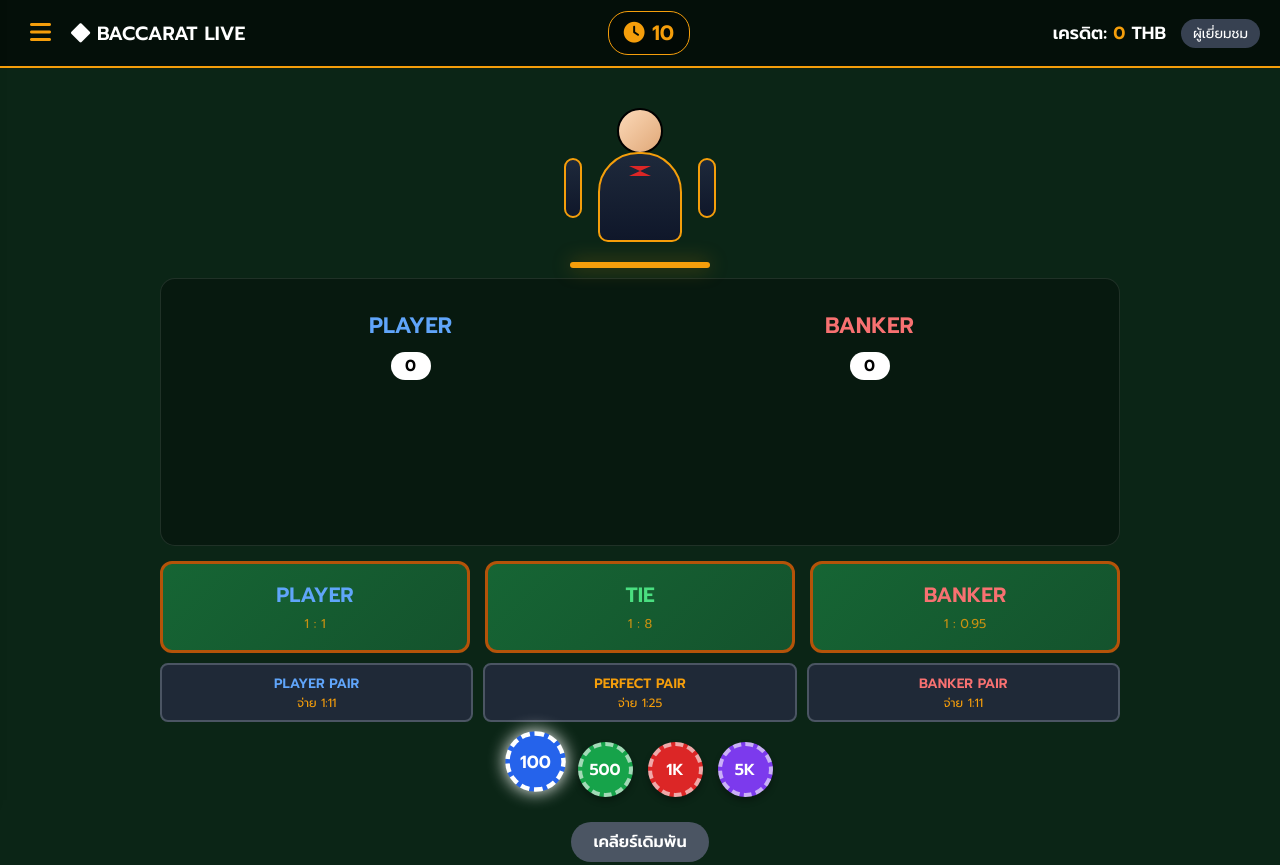
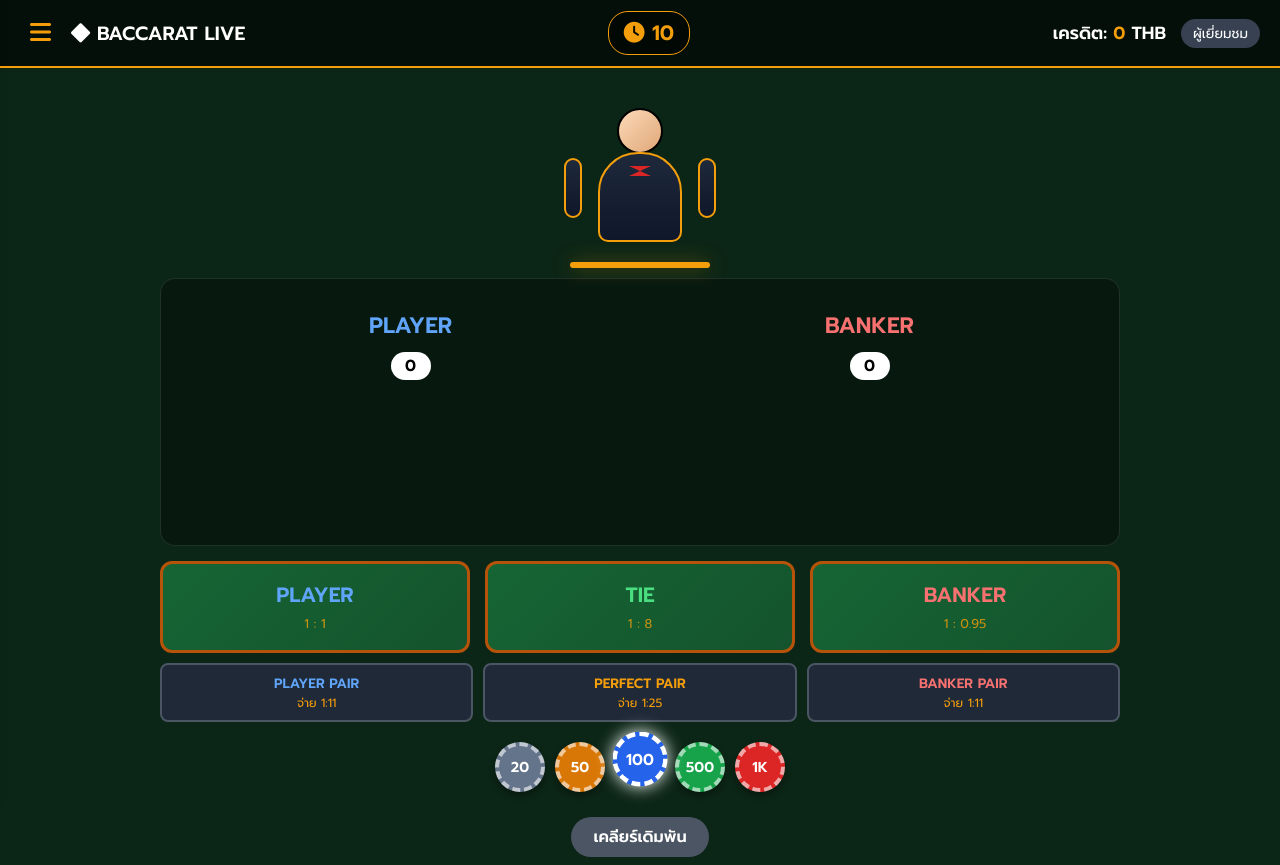
Before and after one commit to juixcx/bacaraxx, a website: page public/index.html in a window 1280 px wide. Shown: the top 865 px of the page. Drawn offline with nearby package versions, Linux system fonts and the light colour scheme.

Commit message:
Update index.html

```diff
--- a/public/index.html
+++ b/public/index.html
@@ -151,17 +151,28 @@
         .side-bets-grid.disabled .side-bet-zone { cursor: not-allowed; opacity: 0.6; }
         .side-bet-zone .odds { font-size: 0.75rem; color: var(--gold); display: block; }
 
-        /* --- Controls --- */
+        /* --- Controls / Chips --- */
         .controls { display: flex; flex-direction: column; align-items: center; gap: 15px; margin-bottom: 25px; }
-        .chip-selection { display: flex; gap: 15px; }
+        .chip-selection { display: flex; gap: 10px; flex-wrap: wrap; justify-content: center; }
         .chip-selection.disabled { pointer-events: none; opacity: 0.5; }
-        .chip { width: 55px; height: 55px; border-radius: 50%; display: flex; align-items: center; justify-content: center; font-weight: bold; cursor: pointer; border: 4px dashed rgba(255,255,255,0.6); transition: transform 0.2s; box-shadow: 0 4px 6px rgba(0,0,0,0.3); }
+
+        /* ปรับขนาดชิปให้เล็กลงเพื่อให้ใส่ได้ 5 อัน */
+        .chip {
+            width: 50px; height: 50px; border-radius: 50%;
+            display: flex; align-items: center; justify-content: center;
+            font-weight: bold; font-size: 0.9rem; cursor: pointer;
+            border: 4px dashed rgba(255,255,255,0.6); transition: transform 0.2s;
+            box-shadow: 0 4px 6px rgba(0,0,0,0.3);
+        }
         .chip:hover { transform: translateY(-5px); }
         .chip.selected-chip { transform: translateY(-8px) scale(1.1); border-color: #fff; box-shadow: 0 0 15px #fff; }
-        .chip-100 { background: #2563eb; }
-        .chip-500 { background: #16a34a; }
-        .chip-1000 { background: #dc2626; }
-        .chip-5000 { background: #7c3aed; }
+
+        /* สีของชิป */
+        .chip-20 { background: #64748b; }    /* เทา */
+        .chip-50 { background: #d97706; }    /* ส้ม */
+        .chip-100 { background: #2563eb; }   /* น้ำเงิน */
+        .chip-500 { background: #16a34a; }   /* เขียว */
+        .chip-1000 { background: #dc2626; }  /* แดง */
 
         /* --- Buttons --- */
         .btn { padding: 8px 22px; font-size: 1rem; font-weight: 600; border: none; border-radius: 20px; cursor: pointer; transition: all 0.2s; }
@@ -223,7 +234,7 @@
         .road-marker.streak.p-win { background: var(--player-blue); color: #fff; border: 2px solid var(--player-blue); }
         .road-marker.streak.b-win { background: var(--banker-red); color: #fff; border: 2px solid var(--banker-red); }
 
-        /* --- [อัปเดต] ขีดทับตัวอักษร P/B แทนการวาดเส้นทแยงมุม --- */
+        /* --- ขีดทับตัวอักษร P/B แทนการวาดเส้นทแยงมุม --- */
         .tie-line {
             position: absolute;
             width: 24px;
@@ -400,11 +411,13 @@
         </div>
 
         <div class="controls">
+            <!-- อัปเดตชิปเป็น 20, 50, 100, 500, 1000 -->
             <div class="chip-selection" id="chip-selection">
+                <div class="chip chip-20" onclick="selectChip(20, event)">20</div>
+                <div class="chip chip-50" onclick="selectChip(50, event)">50</div>
                 <div class="chip chip-100 selected-chip" onclick="selectChip(100, event)">100</div>
                 <div class="chip chip-500" onclick="selectChip(500, event)">500</div>
                 <div class="chip chip-1000" onclick="selectChip(1000, event)">1K</div>
-                <div class="chip chip-5000" onclick="selectChip(5000, event)">5K</div>
             </div>
             <div style="margin-top:10px;">
                 <button class="btn btn-clear" id="clear-btn" onclick="clearBets()">เคลียร์เดิมพัน</button>
@@ -560,7 +573,7 @@
 
         /* ============ GAME STATE ============ */
         let balance = 0;
-        let currentSelectedChip = 100;
+        let currentSelectedChip = 20; // เปลี่ยนค่าเริ่มต้นเป็น 20
         let bets = { player: 0, banker: 0, tie: 0, p_pair: 0, b_pair: 0, perfect_pair: 0 };
         let gameState = 'BETTING';
         let serverHistory = [];
```
